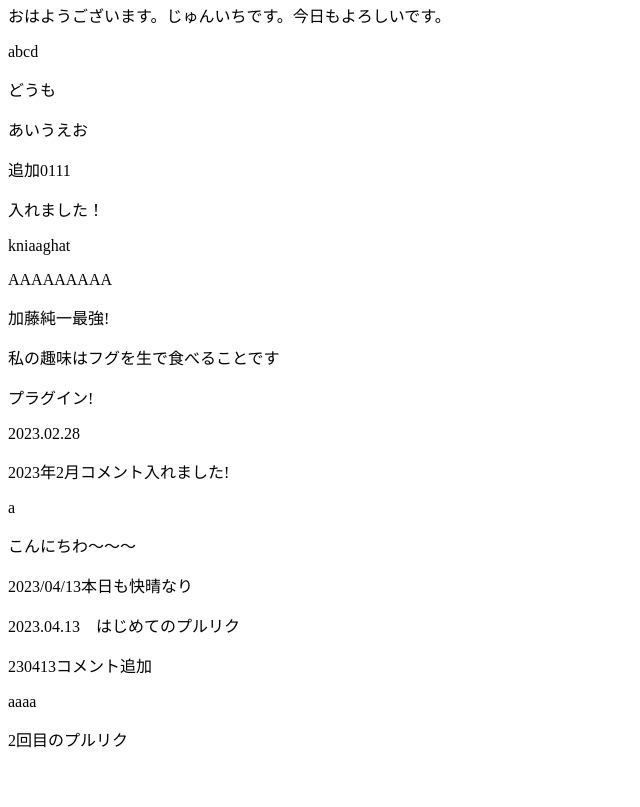
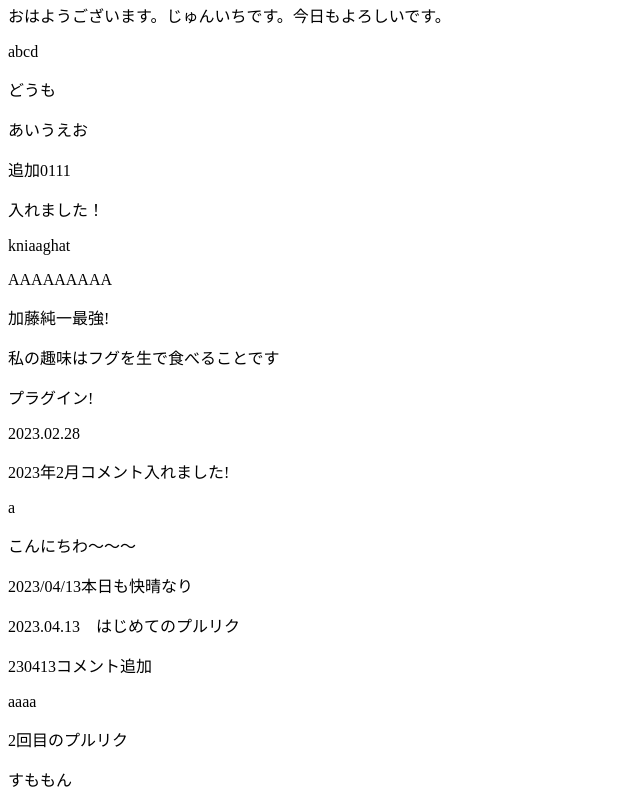
Before and after one commit to joytasnet/purllreq, a plain HTML site: page index.html in a window 1280 px wide. Shown: the part 1429-2236 px from the top of the page, without its empty margins (0-640 px from the left). Before the commit the page ends 2196 px from the top, so only its background shows below. Drawn offline with Linux system fonts and the light colour scheme.

Commit message:
pタグを追加

```diff
--- a/index.html
+++ b/index.html
@@ -62,6 +62,7 @@ i<!DOCTYPE html>
 		<p>230413コメント追加</p>
 		<p>aaaa</p>
 		<p>2回目のプルリク</p>
+		<p>すももん</p>
 	</body>
 
 </html>
```
